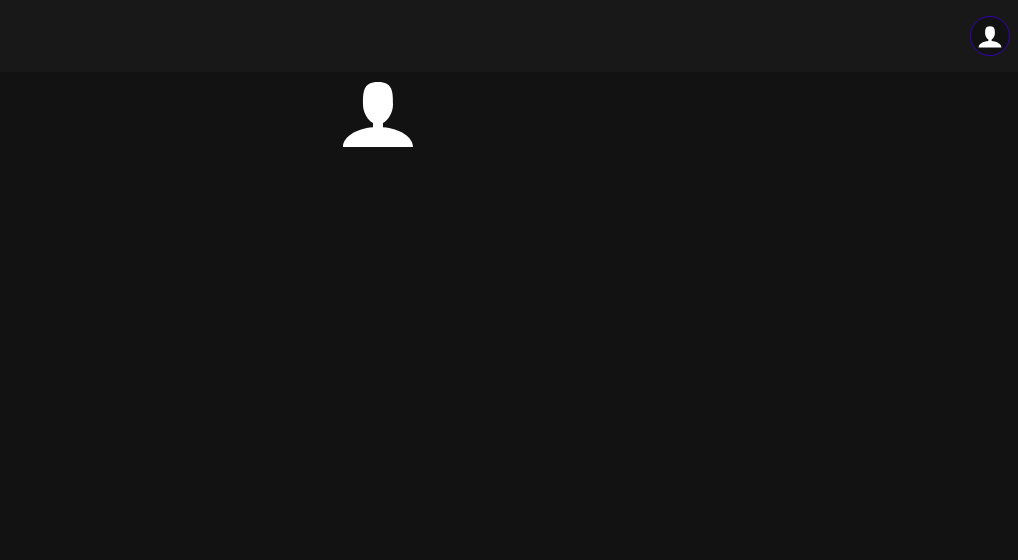
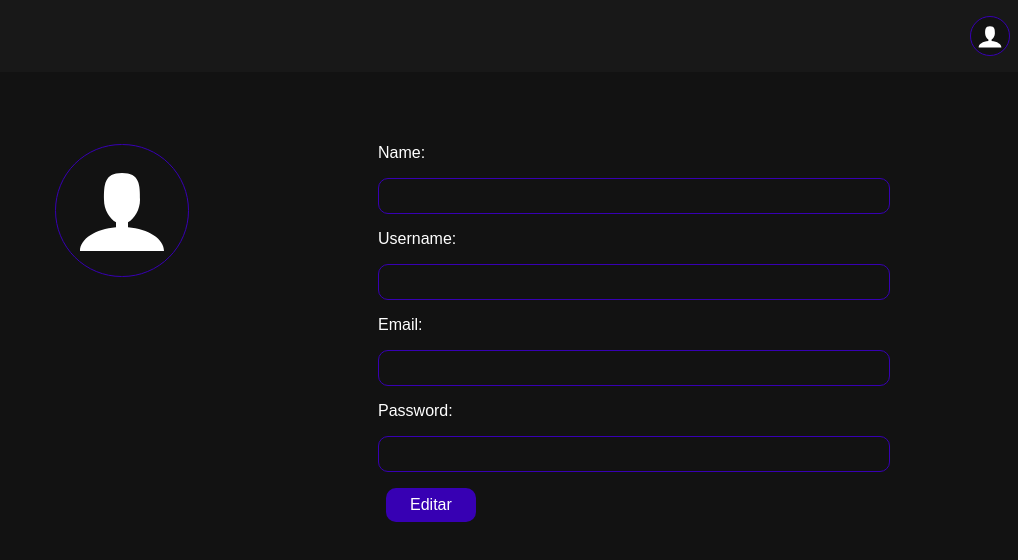
Before and after one commit to RuizHenrique01/Study_Manager-web, a React (Create React App) app: page /perfil in a window 1280 px wide. Shown: the top 560 px of the page, without its empty margins (262-1280 px from the left). Built offline with nearby package versions, Linux system fonts and the light colour scheme.

Commit message:
Finalizando página de perfil de usuário

```diff
--- a/src/components/Header/index.jsx
+++ b/src/components/Header/index.jsx
@@ -9,7 +9,7 @@ const Header = () => {
     const history = useHistory();
 
     const handlePerfil = () => {
-        history.push('/Perfil');
+        history.push('/perfil');
     }
 
     return (
--- a/src/components/Input/index.jsx
+++ b/src/components/Input/index.jsx
@@ -1,10 +1,10 @@
 import React from 'react';
 import './index.css'
 
-const Input = ({type, value, onChange, placeholder, required}) => {
+const Input = ({type, value, onChange, placeholder, required, readOnly}) => {
     return (
         <input className="input-default" value={value} type={type} onChange={onChange}
-            placeholder={placeholder} required={required} />
+            placeholder={placeholder} required={required} readOnly={readOnly}/>
     );
 }
 
--- a/src/pages/Perfil/index.css
+++ b/src/pages/Perfil/index.css
@@ -8,11 +8,56 @@
 .perfil-flex{
     flex: 100%;
     display: flex;
+    margin-top: 7vh;
+    padding: 1em 0;
     flex-direction: column;
+    box-sizing: border-box;
+    align-items: center;
+}
+
+.perfil-flex:nth-child(2){
+    padding-left: 0;
+}
+
+.perfil-foto-button{
+    width: 10em;
+    height: 10em;
+    border-radius: 50%;
+    background-color: var(--background-color);
+    border: .5px var(--primary-color) solid;
+    outline: none;
 }
 
 .perfil-foto{
-    width: 10vh;
-    height: 10vh;
-    align-self: center;
+    width: 80%;
+    height: 80%;
 }
+
+.perfil-form{
+    width: 100%;
+}
+
+.perfil-label{
+    color: white;
+    align-self: flex-start;
+}
+
+.perfil-input{
+    width: 100%;
+    margin: 1em 0;
+}
+
+.perfil-button{
+    margin: 1em .5em;
+}
+
+@media screen and (min-width: 48em) {
+    .perfil-main{
+        width: 80%;
+        margin: auto;
+    }
+
+    .perfil-flex{
+        flex: 50%;
+    }
+}
--- a/src/pages/Perfil/index.jsx
+++ b/src/pages/Perfil/index.jsx
@@ -1,6 +1,8 @@
 import React from 'react';
 import './index.css';
 
+import Button from '~/components/Button';
+import Input from '~/components/Input';
 import Header from '~/components/Header';
 import userImage from '~/assets/user.svg';
 
@@ -10,11 +12,37 @@ const Perfil = () => {
             <Header />
             <main className="perfil-main">
                 <div className="perfil-flex">
-                    <img src={userImage} alt="Foto de perfil do usuário."
-                        className="perfil-foto" />
+                    <button className="perfil-foto-button">
+                        <img className="perfil-foto" src={userImage}
+                            alt="Foto de perfil do usuário." />
+                    </button>
                 </div>
                 <div className="perfil-flex">
+                    <form className="perfil-form" >
+                        <label className="perfil-label">Name:</label>
+                        <div className="perfil-input">
+                            <Input type="text" required={true} />
+                        </div>
 
+                        <label className="perfil-label">Username:</label>
+                        <div className="perfil-input">
+                            <Input type="text" required={true} />
+                        </div>
+
+                        <label className="perfil-label">Email:</label>
+                        <div className="perfil-input">
+                            <Input type="email" required={true} />
+                        </div>
+
+                        <label className="perfil-label">Password:</label>
+                        <div className="perfil-input">
+                            <Input type="password" required={true} />
+                        </div>
+
+                        <div className="perfil-button">
+                            <Button>Editar</Button>
+                        </div>
+                    </form>
                 </div>
             </main>
         </>
```
